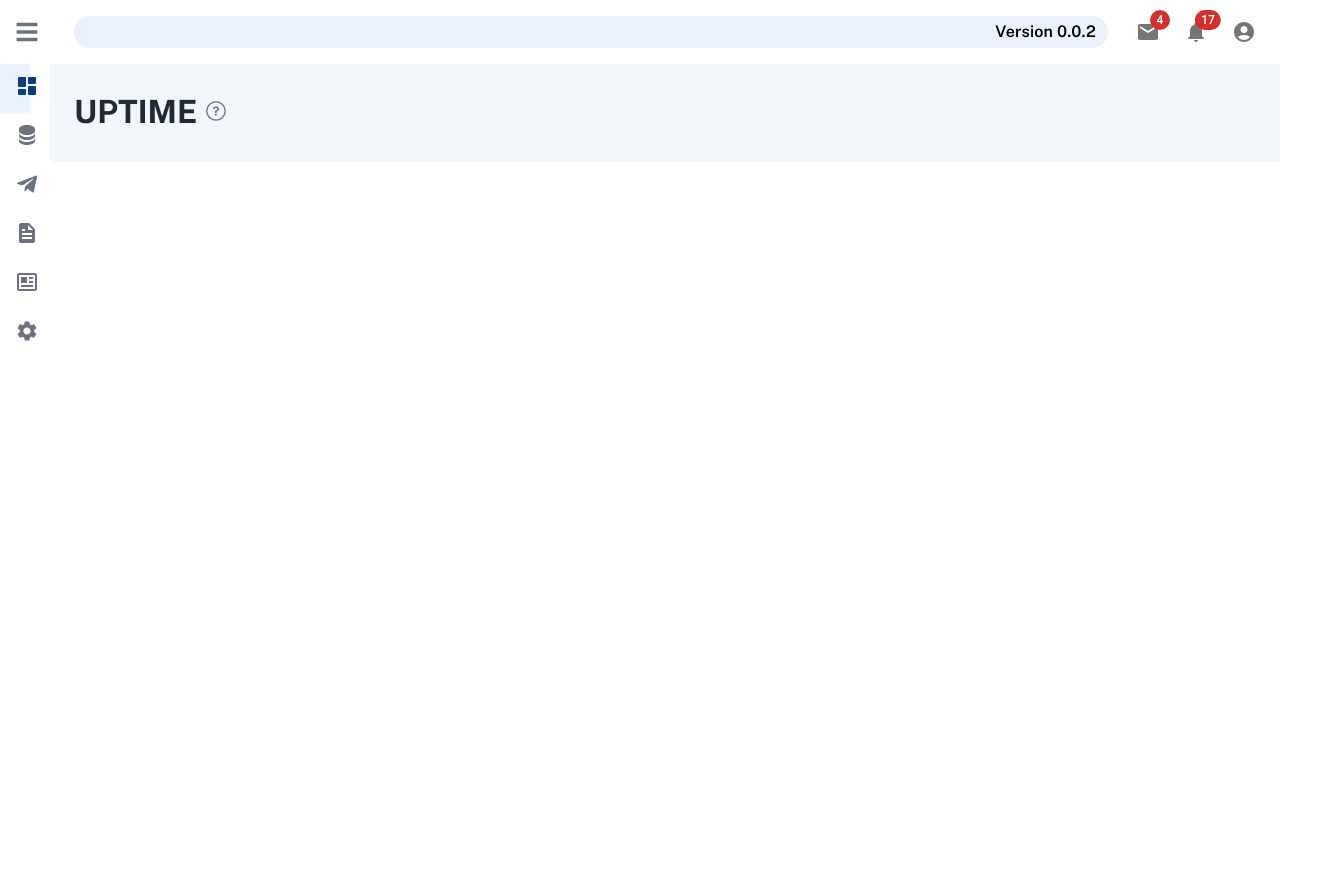
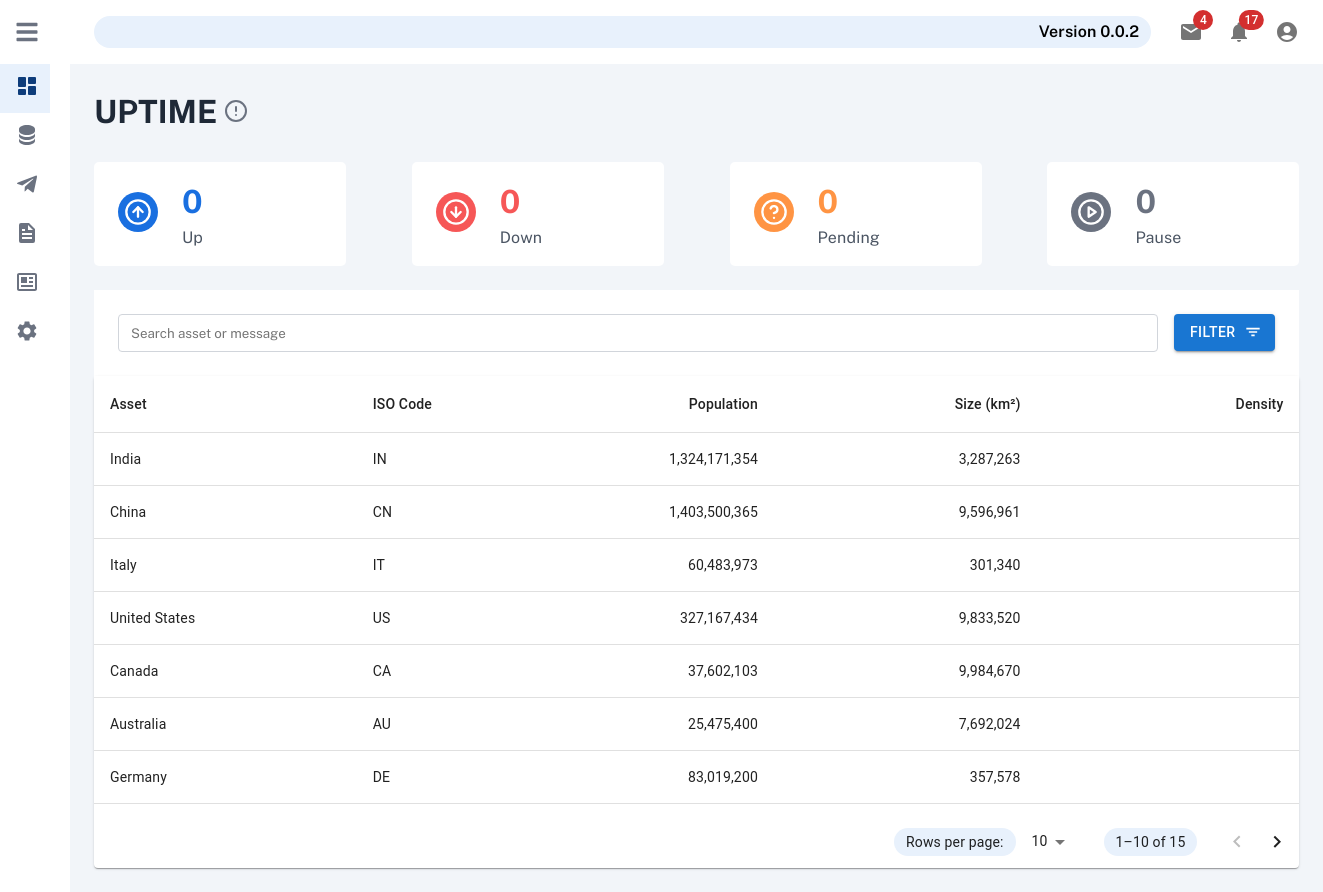
Before and after one commit to SerenaHa12/uptime_version2.0, a React (Create React App) app: page / in a window 1280 px wide. Shown: the whole page, 1323 px wide, since content can reach past the window. Before the commit the page ends 800 px from the top, so only its background shows below. Built offline with nearby package versions, Linux system fonts and the light colour scheme.

Commit message:
update dashboard

```diff
--- /dev/null
+++ b/src/components/action_bar/Actionbar.jsx
@@ -0,0 +1,22 @@
+import React from "react";
+import "./actionbar.css";
+import Button from "@mui/material/Button";
+import { BiFilter } from "react-icons/bi";
+import Stack from "@mui/material/Stack";
+
+const Actionbar = () => {
+  return (
+    <div className="actionbar">
+      <div className="action-search">
+        <input type="search" placeholder="Search asset or message" />
+      </div>
+      <div className="action filter">
+        <Button variant="contained" endIcon={<BiFilter />}>
+          Filter
+        </Button>
+      </div>
+    </div>
+  );
+};
+
+export default Actionbar;
--- /dev/null
+++ b/src/components/action_bar/actionbar.css
@@ -0,0 +1,18 @@
+.actionbar {
+  padding: 24px;
+  background-color: var(--global-color-nuetral-color-white);
+  display: flex;
+  justify-content: space-between;
+}
+
+.action-search input[type="search"] {
+  padding: 10px 12px;
+  flex-direction: column;
+  align-items: flex-start;
+  align-self: stretch;
+  border-radius: 4px;
+  border: 1px solid var(--color-ui-boder-01);
+  border-radius: 4px;
+  margin-right: 16px;
+  width: 1040px;
+}
--- /dev/null
+++ b/src/components/card_dashboard/CardDashboard.jsx
@@ -0,0 +1,56 @@
+import React from 'react';
+import { NavLink } from "react-router-dom";
+import './carddashboard.css';
+import { FiArrowUpCircle,FiArrowDownCircle, FiPlayCircle, FiHelpCircle } from "react-icons/fi";
+
+const CardDashboard = () => {
+    const cardItem = [
+        {
+            path: "/",
+            name: "Up",
+            number: "0",
+            numberColor: "#196FE0",
+            icon: <FiArrowUpCircle style={{ fontSize: "40px", backgroundColor: "#196FE0", padding: "6px", borderRadius: "50%" }}/>
+        },
+        {
+            path: "/",
+            name: "Down",
+            number: "0",
+            numberColor: "#F65757",
+            icon: <FiArrowDownCircle style={{ fontSize: "40px", backgroundColor: "#F65757", padding: "6px", borderRadius: "50%" }}/>
+        },
+        {
+            path: "/",
+            name: "Pending",
+            number: "0",
+            numberColor: "#FF9443",
+            icon: <FiHelpCircle style={{ fontSize: "40px", backgroundColor: "#FF9443", padding: "6px", borderRadius: "50%" }}/>
+        },
+        {
+            path: "/",
+            name: "Pause",
+            number: "0",
+            numberColor: "#6B7280",
+            icon: <FiPlayCircle style={{ fontSize: "40px", backgroundColor: "#6B7280",padding: "6px", borderRadius: "50%" }}/>
+        },
+    ]
+  return (
+    <div className='card-dashboard'>
+        {cardItem.map((item, index) => (
+            <NavLink
+            to={item.path}
+            key={index}
+            className="card-dashboard__link"
+            >
+                <div className="card-dashboard__icon">{item.icon}</div>
+                <div className="card-dashboard__item">
+                    <h1 style={{ color: item.numberColor }}>{item.number}</h1>
+                    <p>{item.name}</p>
+                </div>
+            </NavLink>
+        ))}
+    </div>
+  );
+};
+
+export default CardDashboard;
--- /dev/null
+++ b/src/components/card_dashboard/carddashboard.css
@@ -0,0 +1,40 @@
+.card-dashboard {
+  display: flex;
+  justify-content: space-between;
+  margin-bottom: 24px;
+}
+
+.card-dashboard__link {
+  display: flex;
+  padding: 16px 24px;
+  border-radius: 5px;
+  background: var(--global-color-nuetral-color-white);
+}
+
+.card-dashboard__icon {
+  color: var(--global-color-nuetral-color-white);
+  margin: auto 0;
+  margin-right: 24px;
+  padding: auto 0;
+}
+
+.card-dashboard__item h1 {
+  font-size: 32px;
+  font-style: normal;
+  font-weight: 700;
+  line-height: 150%;
+  text-transform: uppercase;
+  color: var(--global-color-primary-primary-500);
+  width: 140px;
+}
+
+.card-dashboard__item p {
+  color: var(--text-color-medium);
+  padding: 0;
+  font-size: 16px;
+  font-style: normal;
+  font-weight: 400;
+  line-height: 150%;
+  letter-spacing: 0.15px;
+  background-color: transparent;
+}
--- a/src/components/index.js
+++ b/src/components/index.js
@@ -1,7 +1,13 @@
 import Sidebar from './sidebar/Sidebar';
 import Navbar from './navbar/Navbar';
+import CardDashboard from './card_dashboard/CardDashboard';
+import TableDashboard from './table_dashboard/TableDashboard';
+import Actionbar from './action_bar/Actionbar';
 
 export{
     Sidebar,
     Navbar,
+    CardDashboard,
+    TableDashboard,
+    Actionbar
 }
--- a/src/components/sidebar/sidebar.css
+++ b/src/components/sidebar/sidebar.css
@@ -22,7 +22,7 @@ main{
     width: 200px;
     transition: all 0.5s;
     display: block;
-    padding-right: 20px;
+    margin-right: 20px;
 }
 
 .top_section{
--- /dev/null
+++ b/src/components/table_dashboard/TableDashboard.jsx
@@ -0,0 +1,125 @@
+import React from 'react';
+import './table.css';
+import Paper from '@mui/material/Paper';
+import Table from '@mui/material/Table';
+import TableBody from '@mui/material/TableBody';
+import TableCell from '@mui/material/TableCell';
+import TableContainer from '@mui/material/TableContainer';
+import TableHead from '@mui/material/TableHead';
+import TablePagination from '@mui/material/TablePagination';
+import TableRow from '@mui/material/TableRow';
+import Actionbar from '../action_bar/Actionbar';
+
+const columns = [
+  { id: 'name', label: 'Asset', minWidth: 170 },
+  { id: 'code', label: 'ISO\u00a0Code', minWidth: 100 },
+  {
+    id: 'population',
+    label: 'Population',
+    minWidth: 170,
+    align: 'right',
+    format: (value) => value.toLocaleString('en-US'),
+  },
+  {
+    id: 'size',
+    label: 'Size\u00a0(km\u00b2)',
+    minWidth: 170,
+    align: 'right',
+    format: (value) => value.toLocaleString('en-US'),
+  },
+  {
+    id: 'density',
+    label: 'Density',
+    minWidth: 170,
+    align: 'right',
+    format: (value) => value.toFixed(2),
+  },
+];
+
+const rows = [
+  { name: 'India', code: 'IN', population: 1324171354, size: 3287263 },
+  { name: 'China', code: 'CN', population: 1403500365, size: 9596961 },
+  { name: 'Italy', code: 'IT', population: 60483973, size: 301340 },
+  { name: 'United States', code: 'US', population: 327167434, size: 9833520 },
+  { name: 'Canada', code: 'CA', population: 37602103, size: 9984670 },
+  { name: 'Australia', code: 'AU', population: 25475400, size: 7692024 },
+  { name: 'Germany', code: 'DE', population: 83019200, size: 357578 },
+  { name: 'Ireland', code: 'IE', population: 4857000, size: 70273 },
+  { name: 'Mexico', code: 'MX', population: 126577691, size: 1972550 },
+  { name: 'Japan', code: 'JP', population: 126317000, size: 377973 },
+  { name: 'France', code: 'FR', population: 67022000, size: 640679 },
+  { name: 'United Kingdom', code: 'GB', population: 67545757, size: 242495 },
+  { name: 'Russia', code: 'RU', population: 146793744, size: 17098246 },
+  { name: 'Nigeria', code: 'NG', population: 200962417, size: 923768 },
+  { name: 'Brazil', code: 'BR', population: 210147125, size: 8515767 },
+];
+
+const TableDashboard = () => {
+  const [page, setPage] = React.useState(0);
+  const [rowsPerPage, setRowsPerPage] = React.useState(10);
+
+  const handleChangePage = (event, newPage) => {
+    setPage(newPage);
+  };
+
+  const handleChangeRowsPerPage = (event) => {
+    setRowsPerPage(+event.target.value);
+    setPage(0);
+  };
+
+  return (
+    <main>
+        <Actionbar />
+        <Paper sx={{ width: '100%' }}>
+        <TableContainer sx={{ maxHeight: 440 }}>
+            <Table stickyHeader aria-label="sticky table">
+            <TableHead>
+                <TableRow>
+                {columns.map((column) => (
+                    <TableCell
+                    key={column.id}
+                    align={column.align}
+                    style={{ minWidth: column.minWidth }}
+                    >
+                    {column.label}
+                    </TableCell>
+                ))}
+                </TableRow>
+            </TableHead>
+            <TableBody>
+                {rows
+                .slice(page * rowsPerPage, page * rowsPerPage + rowsPerPage)
+                .map((row, index) => {
+                    return (
+                    <TableRow hover role="checkbox" tabIndex={-1} key={index}>
+                        {columns.map((column) => {
+                        const value = row[column.id];
+                        return (
+                            <TableCell key={column.id} align={column.align}>
+                            {column.format && typeof value === 'number'
+                                ? column.format(value)
+                                : value}
+                            </TableCell>
+                        );
+                        })}
+                    </TableRow>
+                    );
+                })}
+            </TableBody>
+            </Table>
+        </TableContainer>
+        <TablePagination
+            rowsPerPageOptions={[10, 25, 100]}
+            component="div"
+            count={rows.length}
+            rowsPerPage={rowsPerPage}
+            page={page}
+            onPageChange={handleChangePage}
+            onRowsPerPageChange={handleChangeRowsPerPage}
+        />
+        </Paper>
+    </main>
+  );
+};
+
+export default TableDashboard;
--- a/src/pages/dashboard/Dashboard.jsx
+++ b/src/pages/dashboard/Dashboard.jsx
@@ -1,11 +1,15 @@
 import React from 'react';
 import './dashboard.css';
-import { IoIosHelpCircleOutline } from "react-icons/io";
+import { FiAlertCircle } from "react-icons/fi";
+import CardDashboard from '../../components/card_dashboard/CardDashboard';
+import TableDashboard from '../../components/table_dashboard/TableDashboard';
 
 const Dashboard = () => {
   return (
     <div className='dashboard'>
-      <h1>UPTIME <span><IoIosHelpCircleOutline /></span></h1>
+      <h1 className='dashboard-heading'>UPTIME <span><FiAlertCircle /></span></h1>
+      <CardDashboard />
+      <TableDashboard />
     </div>
   );
 };
--- a/src/pages/dashboard/dashboard.css
+++ b/src/pages/dashboard/dashboard.css
@@ -3,13 +3,14 @@
   padding: 24px;
 }
 
-.dashboard h1 {
+.dashboard-heading {
   font-size: 32px;
   font-style: normal;
   font-weight: 700;
   line-height: 150%;
   text-transform: uppercase;
   color: var(--text-color-dark);
+  margin-bottom: 24px;
 }
 
 .dashboard h1 span {
```
Also changed, not shown: src/components/table_dashboard/table.css (added).
